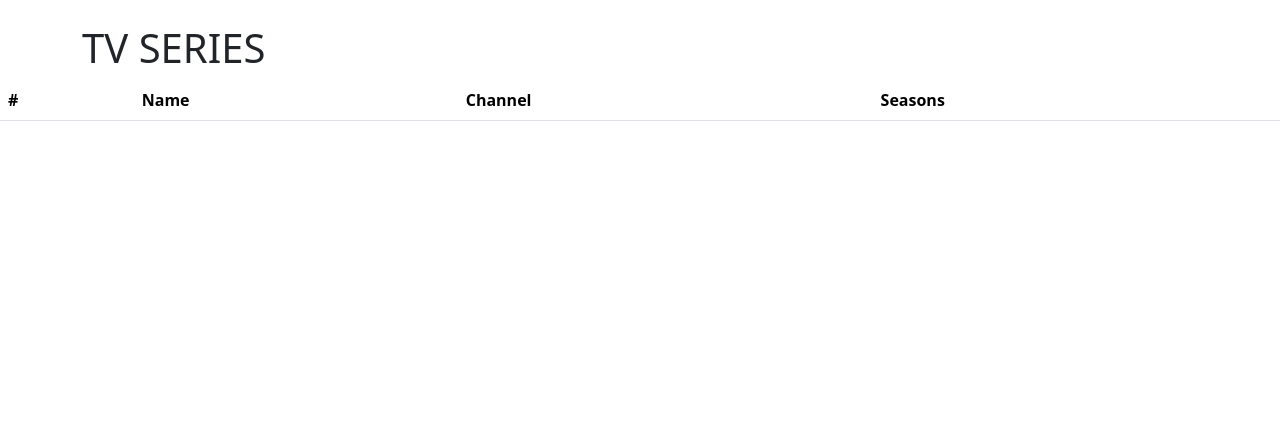
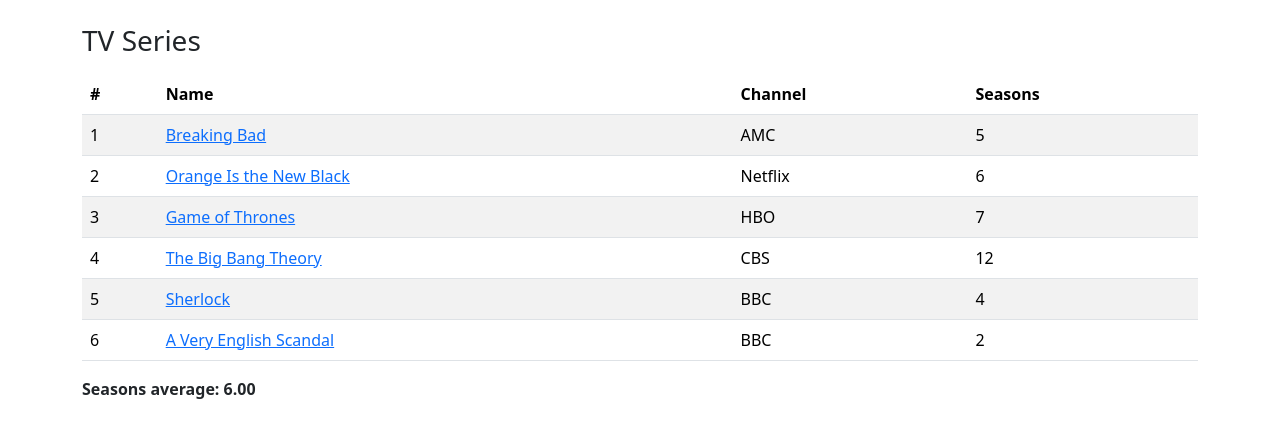
Before and after one commit to Jeringa5/TallerTSC1, a plain HTML site: page index.html in a window 1280 px wide. Drawn offline with nearby package versions, Linux system fonts and the light colour scheme.

Commit message:
TALLER 1 FUNCIONANDO

```diff
--- a/index.html
+++ b/index.html
@@ -10,12 +10,9 @@
         crossorigin="anonymous">
     </head>
     <body>
-        <div class="container">
-            <br/>
-            <div class="row">
-                <h1 class="nombre">TV SERIES</h1>
-            </div>
-        </div>
+        <div class="container my-4">
+            <h3 class="mb-3">TV Series</h3>
+
             <table class="table table-striped">
               <thead>
                 <tr>
@@ -27,7 +24,8 @@
               </thead>
               <tbody id="series"></tbody>
             </table>
-
+            <p id="seasons-average" class="fw-semibold mb-0"></p>
+        </div>
+        <script type="module" src="./scripts/main.js"></script>
     </body>
-
 </html>
--- /dev/null
+++ b/scripts/data.js
@@ -0,0 +1,9 @@
+import { Serie } from './serie.js';
+export const series = [
+    new Serie(1, "Breaking Bad", "AMC", 5, "Set and filmed in Albuquerque, New Mexico, the series tells the story of Walter White, a struggling and depressed high school chemistry teacher who is diagnosed with lung cancer", "https://www.amc.com/shows/breaking-bad", "https://i.imgur.com/GGje0vc.jpg"),
+    new Serie(2, "Orange Is the New Black", "Netflix", 6, "The series begins revolving around Piper Chapman, a woman in her thirties living in New York City who is sentenced to 15 months in Litchfield Penitentiary", "https://www.netflix.com/co/title/70242311", "https://i.imgur.com/EvKe48G.jpg"),
+    new Serie(3, "Game of Thrones", "HBO", 7, "American fantasy drama", "https://www.hbo.com/game-of-thrones", "https://i.imgur.com/TDCEV1S.jpg"),
+    new Serie(4, "The Big Bang Theory", "CBS", 12, "Leonard and Sheldon are brilliant physicists—geniuses in the laboratory but socially challenged everywhere else. Enter beautiful, street-smart neighbor Penny, who aims to teach them a thing or two about life. Despite their on-again, off-again relationship in the past, Leonard and Penny have finally gotten married. Even Sheldon has found a female companion, entering into a relationship agreement with neurobiologist Amy Farrah Fowler, and he recently took their relationship to the next level by marrying her after a long courtship. In their free time, Leonard and Sheldon enjoy fantasy role-playing games with their ever-expanding universe of friends, including fellow scientists Koothrappali, Wolowitz, and Wolowitz’s adorable microbiologist wife, Bernadette, who is adjusting to life with their two children.", "https://www.cbs.com/shows/big_bang_theory/about/", "https://i.imgur.com/uAEpVWk.jpg"),
+    new Serie(5, "Sherlock", "BBC", 4, "Sherlock depicts consulting detective Sherlock Holmes (Benedict Cumberbatch) solving various mysteries in modern-day London. Holmes is assisted by his flatmate and friend, Dr John Watson (Martin Freeman), who has returned from military service in Afghanistan with the Royal Army Medical Corps", "https://www.bbc.co.uk/programmes/b018ttws", "https://i.imgur.com/02B7qhj.jpg"),
+    new Serie(6, "A Very English Scandal", "BBC", 2, "A Very English Scandal is a fact-based three-part British television comedy-drama miniseries based on John Preston's book of the same name.", "https://www.bbc.co.uk/programmes/p065smy4", "https://i.imgur.com/D4y3DrQ.jpg"),
+];
--- /dev/null
+++ b/scripts/main.js
@@ -0,0 +1,29 @@
+import { series } from "./data.js";
+const seriesTable = document.getElementById("series");
+const avgEl = document.getElementById("seasons-average");
+function mirarserie() {
+    let serieRows = "";
+    series.forEach((serie) => {
+        serieRows += `
+      <tr>
+          <td>${serie.id}</td>
+          <td><a href="${serie.link}" target="_blank">${serie.name}</a></td>
+          <td>${serie.channel}</td>
+          <td>${serie.seasons}</td>
+      </tr>
+      `;
+    });
+    seriesTable.innerHTML += serieRows;
+}
+function consultarPromedio() {
+    if (series.length === 0)
+        return 0;
+    const totalSeasons = series.reduce((acc, s) => acc + s.seasons, 0);
+    return totalSeasons / series.length;
+}
+function mostrarPromedio() {
+    const promedio = consultarPromedio();
+    avgEl.textContent = `Seasons average: ${promedio.toFixed(2)}`;
+}
+mirarserie();
+mostrarPromedio();
--- /dev/null
+++ b/scripts/serie.js
@@ -0,0 +1,11 @@
+export class Serie {
+    constructor(id, name, channel, seasons, description, link, img) {
+        this.id = id;
+        this.name = name;
+        this.channel = channel;
+        this.seasons = seasons;
+        this.description = description;
+        this.link = link;
+        this.img = img;
+    }
+}
```
Also changed, not shown: tsconfig.json (added, +12 -0 lines), 1 other file. Lines whose indentation alone changed are shown as unchanged.
